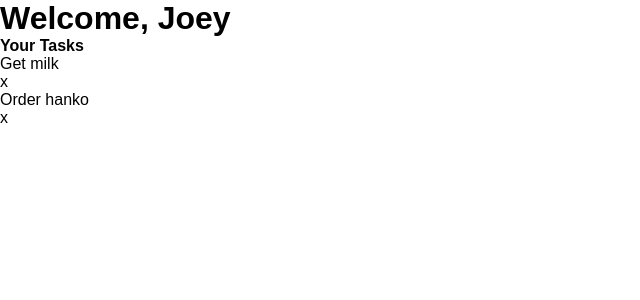
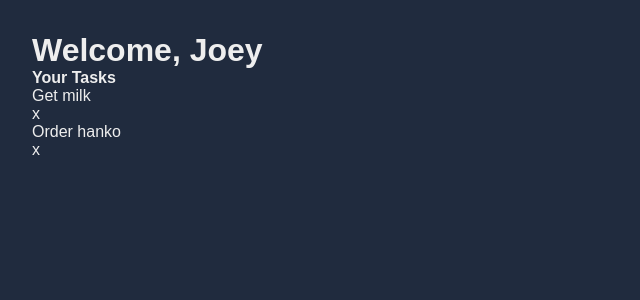
Before and after one commit to joeygroves/mern-stack-todo-app, a React (Create React App) app in the folder client/: page / in a window 1280 px wide. Shown: the top 300 px of the page, without its empty margins (0-640 px from the left). Built offline with nearby package versions, Linux system fonts and the light colour scheme.

Commit message:
Added body to stylesheet

```diff
--- a/client/src/index.css
+++ b/client/src/index.css
@@ -13,3 +13,12 @@
     box-sizing: border-box;
     font-family: 'Fira Sans', sans-serif;
 }
+
+body {
+    background-color: var(--dark-alt);
+    color: var(--light);
+}
+
+.App {
+    padding: 32px;
+}
```
